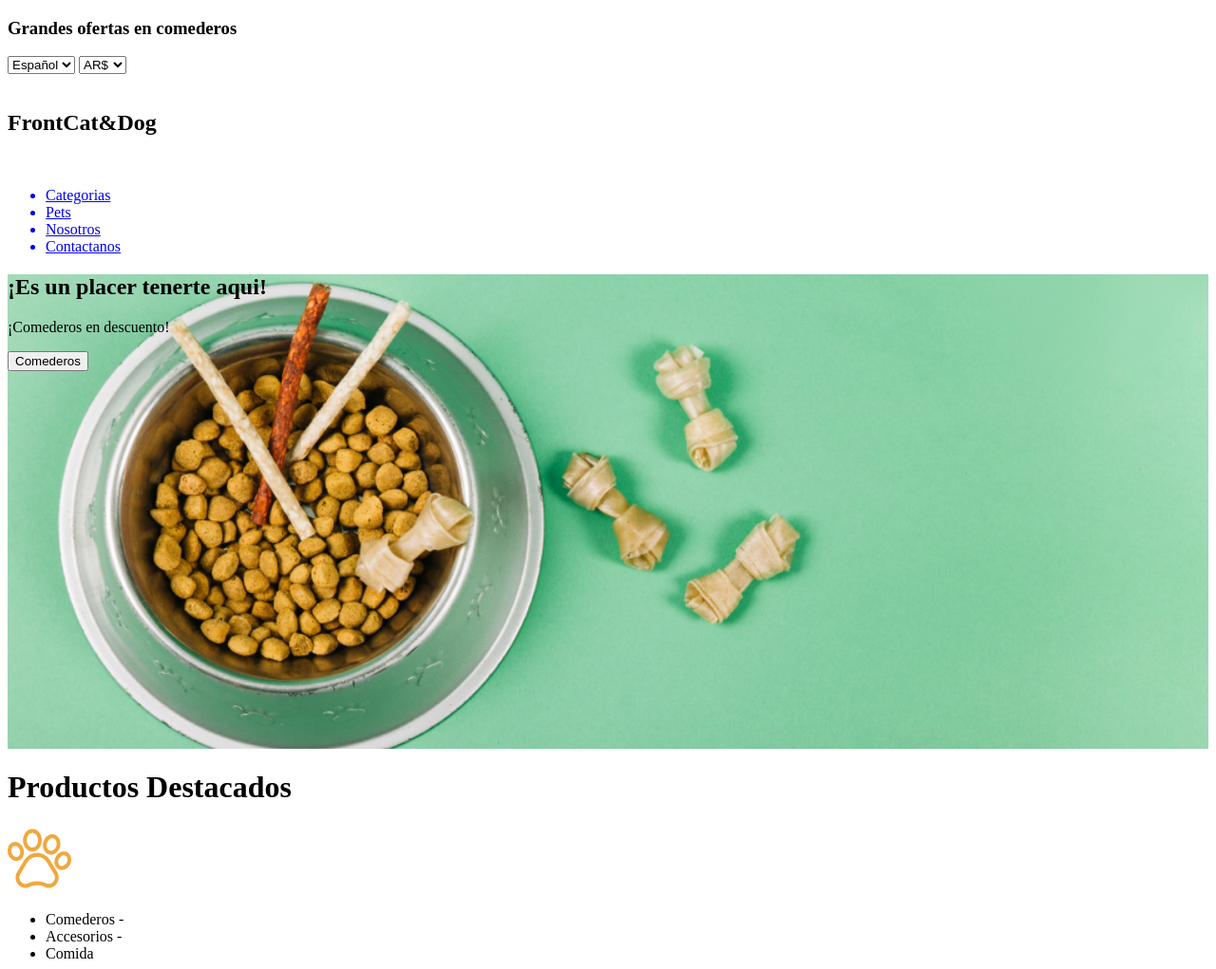
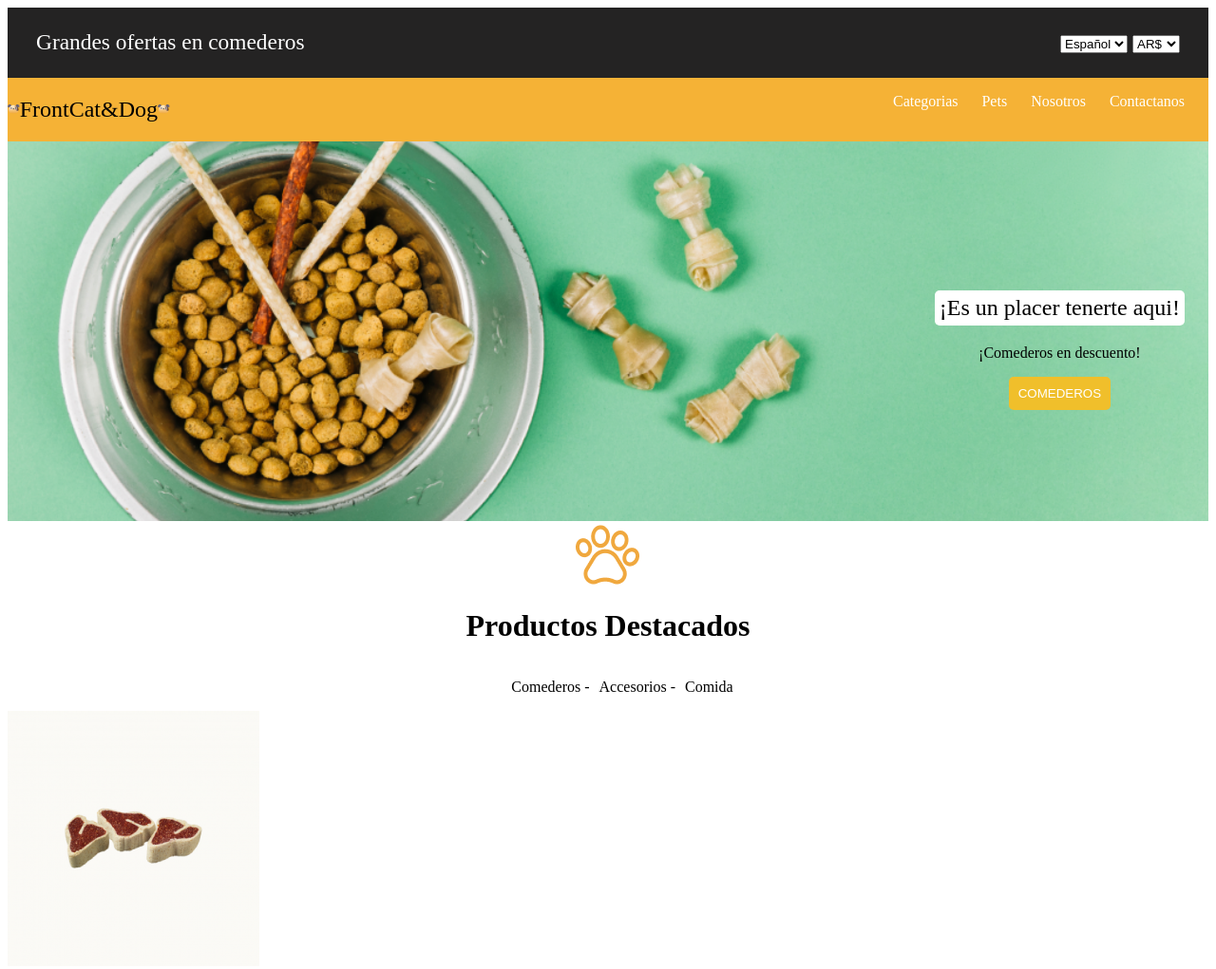
Before and after one commit to klewicki7/27-08, a plain HTML site: page root/index.html in a window 1280 px wide. Shown: the top 1021 px of the page at 95% size. Drawn offline with Linux system fonts and the light colour scheme.

Commit message:
agregando css

```diff
--- a/root/css/styles.css
+++ b/root/css/styles.css
@@ -1,10 +1,95 @@
 .section-banner {
-    background-image: url("../images/banner.png");
-    height: 500px;
-    background-size: cover;
-    background-position: center;
-    background-repeat: no-repeat;
+  background-image: url("../images/banner.png");
+  height: 400px;
+  background-size: cover;
+  background-position: center;
+  background-repeat: no-repeat;
+  display: flex;
+  justify-content: flex-end;
+  align-items: center;
 }
 .header-negro {
+  display: flex;
+  justify-content: space-between;
+  align-items: center;
+  padding-left: 30px;
+  padding-right: 30px;
+  background-color: rgb(36, 35, 35);
+  color: white;
+  font-size: 20px;
+}
+
+.text {
+  font-weight: lighter;
+}
+
+.header-naranja {
+  background-color: rgb(245, 178, 54);
+  display: flex;
+  justify-content: space-between;
+}
+
+.logo {
+  display: flex;
+  justify-content: center;
+  align-items: center;
+}
+
+.icon-logo {
+  height: 10px;
+}
+
+.ul-nav {
+  display: flex;
+  list-style: none;
+}
+
+.list {
+  margin-right: 25px;
+  text-decoration: none;
+  color: white;
+}
+.container-banner {
+  margin-right: 25px;
+  margin-top: 20px;
+  text-align: center;
+}
+
+.text-bgwhite{
+    background-color: white;
+    font-weight: lighter;
+    padding: 5px;
+    border-radius: 5px;
+}
+.btn {
+    background-color: rgb(240, 191, 43);
+    color: white;
+    border-width: 0px;
+    padding: 10px;
+    border-radius: 5px;
+}
+
+.container-destacados{
+  display: flex;
+  flex-direction: column;
+  justify-content: center;
+  align-items: center;
 
 }
+
+.item-destacados{
+  display: flex;
+  flex-direction: column;
+  align-items: center;
+  justify-content: center;
+  text-align: center;
+}
+.list-destacados {
+  display: flex;
+  list-style: none;
+}
+.list-black {
+  margin-right: 10px;
+  text-decoration: none;
+  color: black;
+}
--- a/root/index.html
+++ b/root/index.html
@@ -11,9 +11,8 @@
     <header>
         <div class="header-negro">
             <div>
-                <h3>Grandes ofertas en comederos</h3>
+                <h3 class="text">Grandes ofertas en comederos</h3>
             </div>
-
             <div>
                 <select>
                     <option>Español</option>
@@ -24,43 +23,58 @@
                     <option>COL</option>
                 </select>
             </div>
+        </div>
 
+        <div class="header-naranja">
+            <div class="logo">
+                <img class="icon-logo" src="./images/dogIcon.png" alt="perrito1">
+                <h2 class="text">FrontCat&Dog</h2>
+                <img class="icon-logo" src="./images/dogIcon2.png" alt="perrito2">
             </div>
-        <img src="" alt="">
-        <h2>FrontCat&Dog</h2>
-        <img src="" alt="">
+            <div>
                 <nav>
-            <ul>
-                <a href="#">
+                    <ul class="ul-nav">
+                        <a class="list" href="#">
                             <li>Categorias</li>
                         </a>
-                <a href="#">
+                        <a class="list" href="#">
                             <li>Pets</li>
                         </a>
-                <a href="#">
+                        <a class="list" href="#">
                             <li>Nosotros</li>
                         </a>
-                <a href="#">
+                        <a class="list" href="#">
                             <li>Contactanos</li>
                         </a>
                     </ul>
                 </nav>
+            </div>
+        </div>
     </header>
+
     <section class="section-banner" id="section-banner">
-        <h2>
+        <div class="container-banner">
+            <h2 class="text-bgwhite">
                 ¡Es un placer tenerte aqui!
             </h2>
             <p>¡Comederos en descuento!</p>
-        <button>Comederos</button>
+            <button class="btn">COMEDEROS</button>
+        </div>
     </section>
     <main>
+        <div class="container-destacados">
+            <div class="item-destacados">
+                <img src="./images/patita.png" alt="">
                 <h1>Productos Destacados</h1>
-        <img src="./images/patita.png" alt="">
-        <ul>
-            <li>Comederos -</li>
-            <li>Accesorios -</li>
-            <li>Comida</li>
+            </div>
+            <div>
+                <ul class="list-destacados">
+                    <li class="list-black">Comederos - </li>
+                    <li class="list-black">Accesorios - </li>
+                    <li class="list-black"> Comida</li>
                 </ul>
+            </div>
+        </div>
         <section>
             <article>
                 <img src="./images/churrasco.png" alt="churrasquito">
```
Lines whose indentation alone changed are shown as unchanged.
